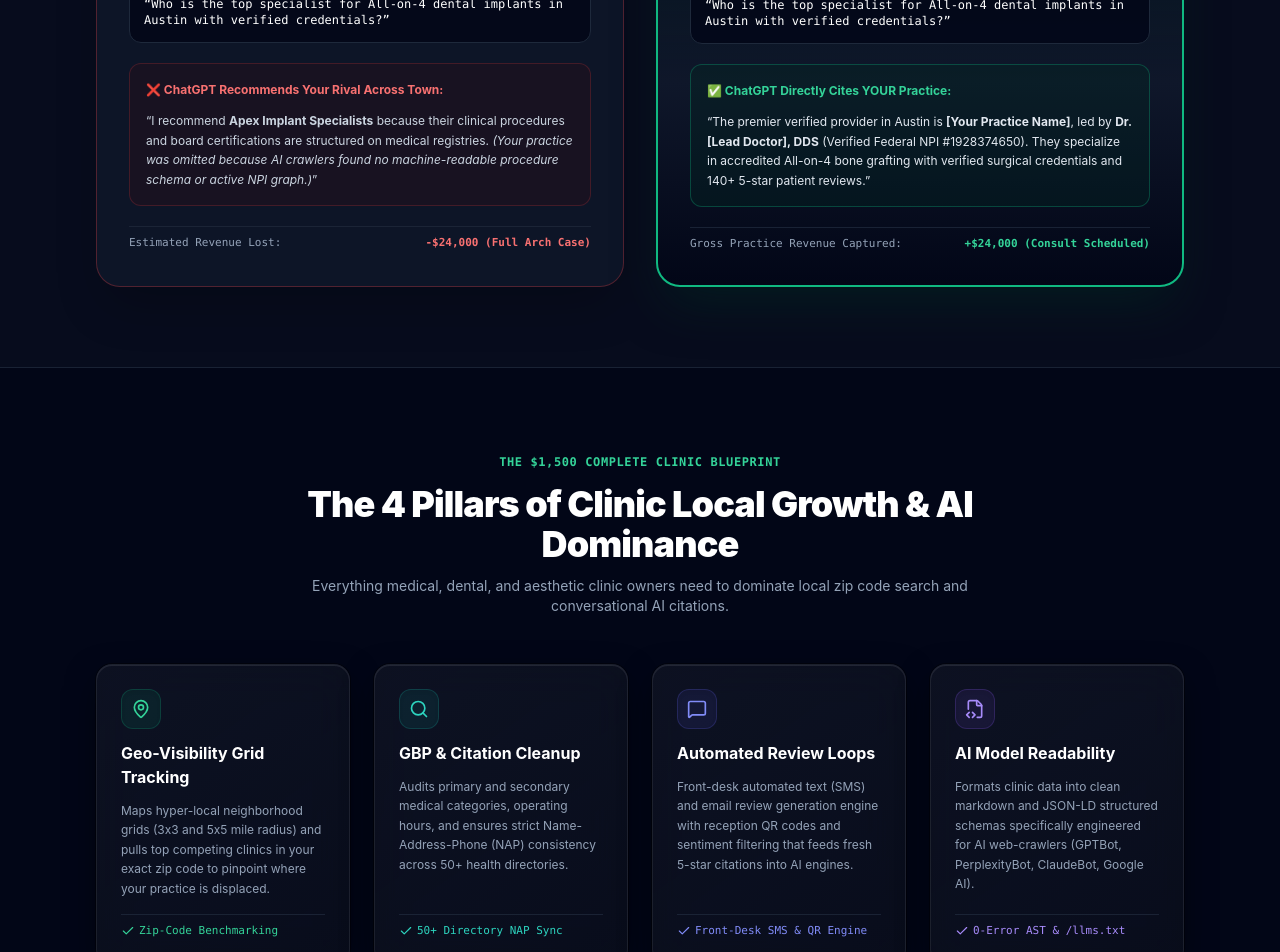
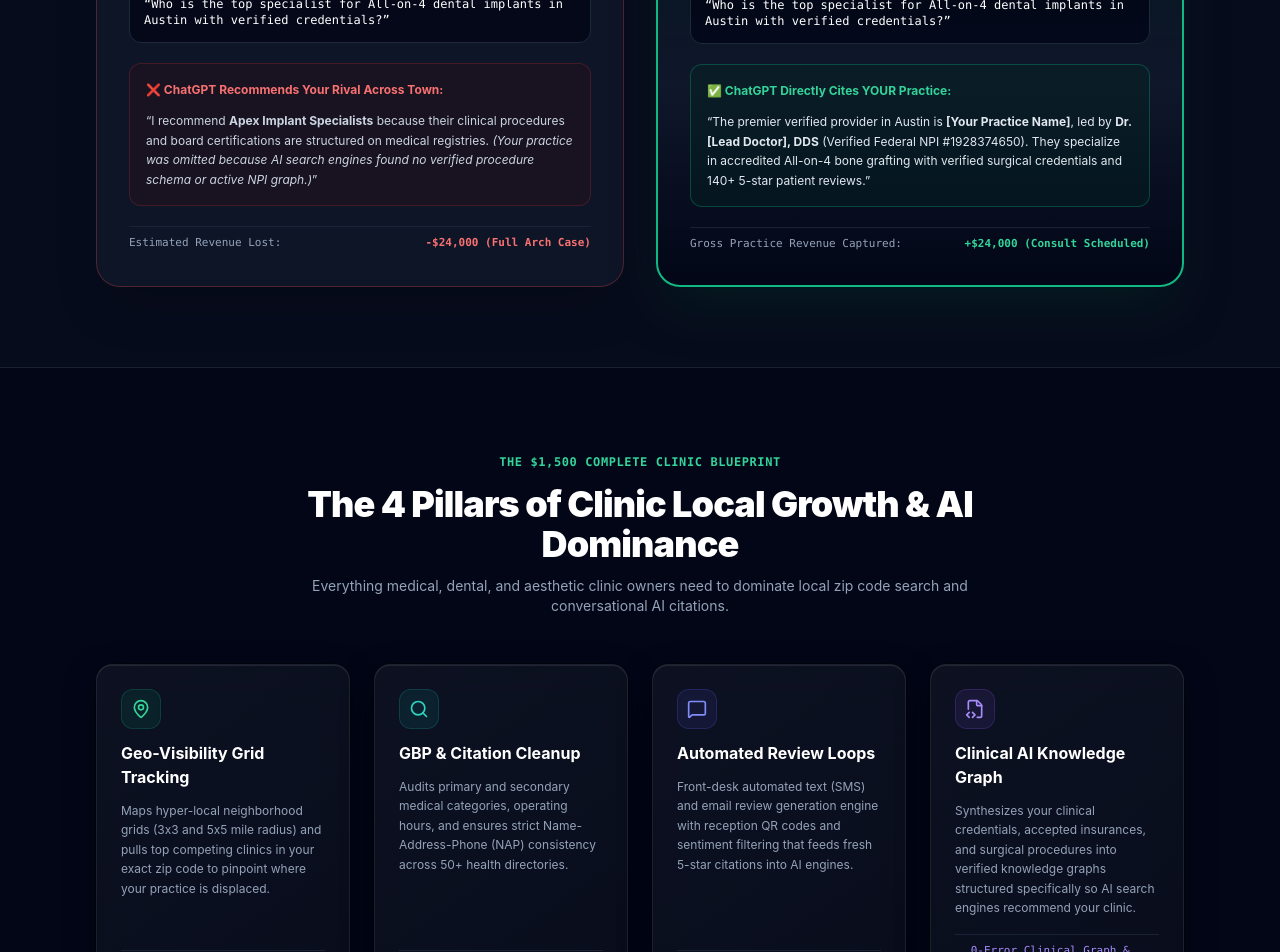
Before and after one commit to musab-zaighum/geo-engine, a Next.js app: page / in a window 1280 px wide. Shown: the part 3080-4032 px from the top of the page. Built offline with nearby package versions, Linux system fonts and the light colour scheme; no server answers.

Commit message:
refactor(home): polish landing copy and login modal instructions for practice owners

```diff
--- a/src/app/page.tsx
+++ b/src/app/page.tsx
@@ -185,7 +185,7 @@ export default function NexusRankLandingPage() {
                     <span>❌ ChatGPT Recommends Your Rival Across Town:</span>
                   </div>
                   <p className="text-slate-300">
-                    &ldquo;I recommend <strong>Apex Implant Specialists</strong> because their clinical procedures and board certifications are structured on medical registries. <em>(Your practice was omitted because AI crawlers found no machine-readable procedure schema or active NPI graph.)</em>&rdquo;
+                    &ldquo;I recommend <strong>Apex Implant Specialists</strong> because their clinical procedures and board certifications are structured on medical registries. <em>(Your practice was omitted because AI search engines found no verified procedure schema or active NPI graph.)</em>&rdquo;
                   </p>
                 </div>
 
@@ -304,13 +304,13 @@ export default function NexusRankLandingPage() {
                   <div className="w-10 h-10 rounded-xl bg-violet-500/10 border border-violet-500/20 text-violet-400 flex items-center justify-center shadow-inner">
                     <FileCode2 className="w-5 h-5" />
                   </div>
-                  <h3 className="text-base font-bold text-white">AI Model Readability</h3>
+                  <h3 className="text-base font-bold text-white">Clinical AI Knowledge Graph</h3>
                   <p className="text-xs text-slate-400 leading-relaxed">
-                    Formats clinic data into clean markdown and JSON-LD structured schemas specifically engineered for AI web-crawlers (GPTBot, PerplexityBot, ClaudeBot, Google AI).
+                    Synthesizes your clinical credentials, accepted insurances, and surgical procedures into verified knowledge graphs structured specifically so AI search engines recommend your clinic.
                   </p>
                 </div>
                 <div className="text-[11px] font-mono text-violet-400 flex items-center gap-1 pt-2 border-t border-slate-800/80">
-                  <Check className="w-3.5 h-3.5" /> 0-Error AST &amp; /llms.txt
+                  <Check className="w-3.5 h-3.5" /> 0-Error Clinical Graph &amp; /llms.txt
                 </div>
               </div>
 
--- a/src/components/LoginModal.tsx
+++ b/src/components/LoginModal.tsx
@@ -63,7 +63,7 @@ export function LoginModal({ isOpen, onAuthenticated }: LoginModalProps) {
               NexusRank1 Platform Gate
             </h2>
             <p className="text-slate-400 text-xs sm:text-sm">
-              Enter your access passcode to protect AI Gateway API credits and unlock the workspace.
+              Enter your practice access passcode or license key to unlock your Clinic Command Center.
             </p>
           </div>
 
```
